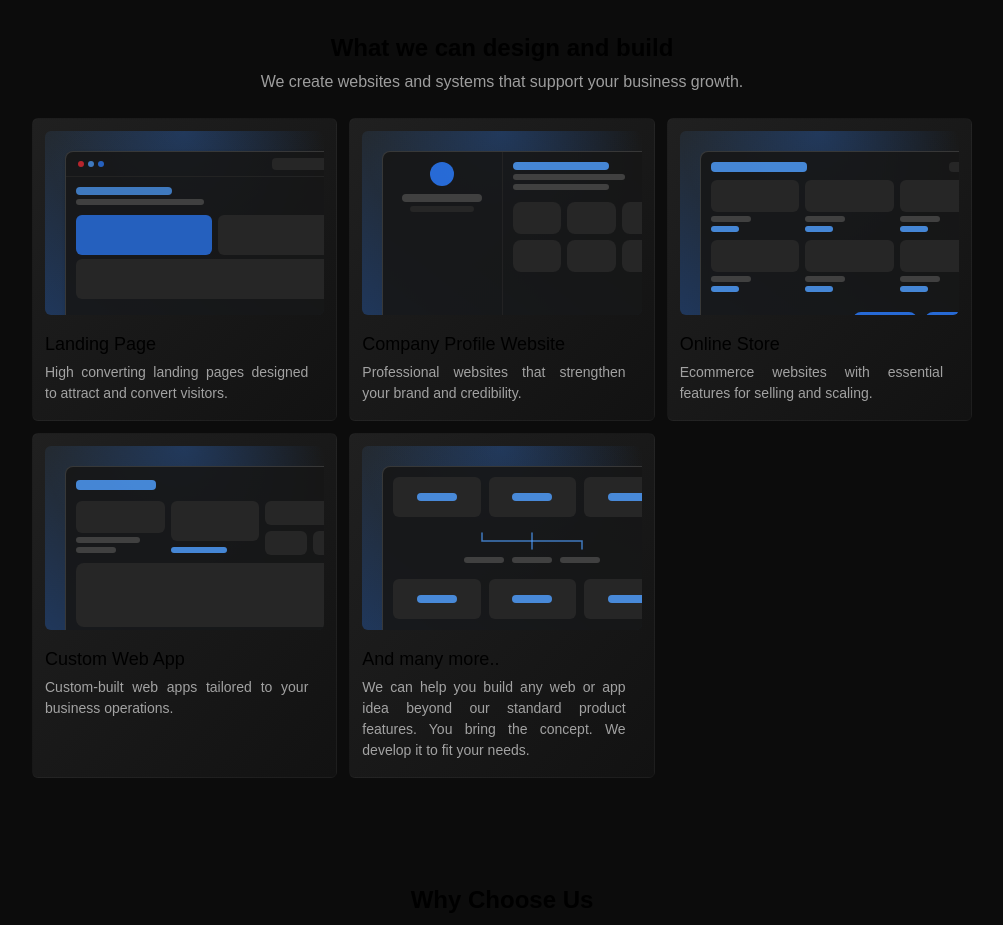
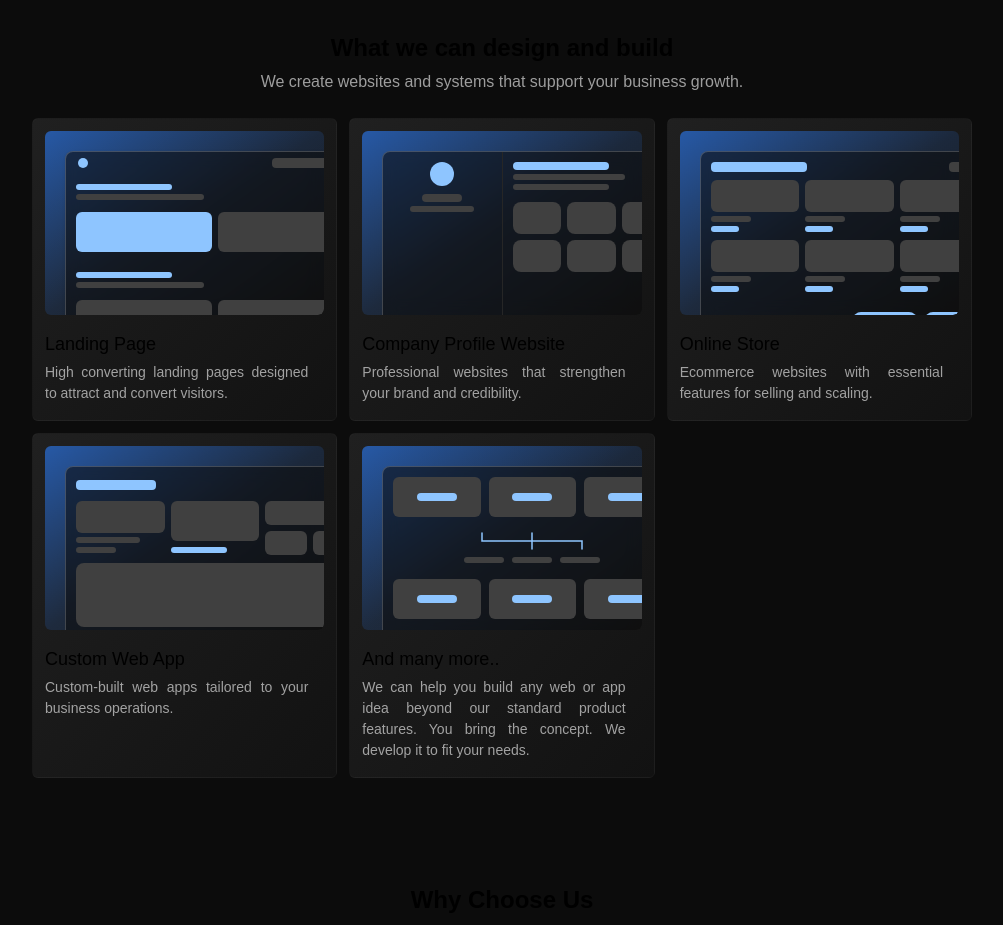
Before and after one commit to salman-setiawan/SAIA, a React (Vite) app: page / in a window 1280 px wide. Shown: the part 1080-2005 px from the top of the page, without its empty margins (138-1141 px from the left). Built offline with nearby package versions, Linux system fonts and the light colour scheme; a web font is replaced by a local one.

Commit message:
improving ui illustration

```diff
--- a/src/components/CardFeature.jsx
+++ b/src/components/CardFeature.jsx
@@ -6,54 +6,60 @@ const CardFeature = ({label, desc, index}) => {
     switch(index) {
       case 0: // Landing Page
         return (
-          <div className="relative h-46 w-full rounded-md bg-gradient-to-tr from-blue-500/28 via-blue-400/8 to-transparent overflow-hidden">
-            <div className="absolute inset-0 bg-[radial-gradient(circle_at_top,_#2B7FFF80,_transparent_60%)] opacity-50"></div>
-            <div className="absolute h-46 sm:w-[300px] inset-x-16 sm:inset-x-5 top-5 rounded-lg border border-neutral-700/80 bg-neutral-900/90 shadow-sm">
-              <div className="flex items-center justify-between border-b border-neutral-800/80 px-3 py-1.5">
-                <div className="flex gap-1">
-                  <span className="h-1.5 w-1.5 rounded-full bg-red-500/70"></span>
-                  <span className="h-1.5 w-1.5 rounded-full bg-blue-400/70"></span>
-                  <span className="h-1.5 w-1.5 rounded-full bg-blue-500/70"></span>
+          <div className="relative h-46 w-full rounded-md bg-gradient-to-br from-blue-500/60 via-blue-500/15 to-transparent overflow-hidden">
+            <div className="absolute h-46 sm:w-[300px] inset-x-16 sm:inset-x-5 top-5 rounded-lg border border-white/20 bg-[#0c0c0c]/55 backdrop-blur shadow-sm">
+              <div className="flex items-center justify-between px-3 py-1.5">
+                <span className="h-2.5 w-2.5 rounded-full bg-blue-300"></span>
+                <div className="h-2.5 w-20 rounded bg-neutral-700"></div>
+              </div>
+              <div className="p-2.5 space-y-1.5">
+                <div className="space-y-1">
+                  <div className="h-1.5 w-24 rounded bg-blue-300"></div>
+                  <div className="h-1.5 w-32 rounded bg-neutral-700"></div>
                 </div>
-                <div className="h-3 w-20 rounded bg-neutral-800"></div>
+                <div className="mt-3 flex gap-1.5">
+                  <div className="h-10 flex-1 rounded-md bg-blue-300"></div>
+                  <div className="h-10 flex-1 rounded-md bg-neutral-700"></div>
+                </div>
               </div>
-              <div className="p-2.5 space-y-1">
-                <div className="h-2 w-24 rounded bg-blue-400/70"></div>
-                <div className="h-1.5 w-32 rounded bg-neutral-700"></div>
-                <div className="mt-2.5 flex gap-1.5">
-                  <div className="h-10 flex-1 rounded-md bg-blue-500/70"></div>
-                  <div className="h-10 flex-1 rounded-md bg-neutral-800"></div>
+              <div className="p-2.5 space-y-1.5">
+                <div className="space-y-1">
+                  <div className="h-1.5 w-24 rounded bg-blue-300"></div>
+                  <div className="h-1.5 w-32 rounded bg-neutral-700"></div>
                 </div>
-                <div className="h-10 flex-1 rounded-md bg-neutral-800"></div>
+                <div className="mt-3 flex gap-1.5">
+                  <div className="h-10 flex-1 rounded-md bg-neutral-700"></div>
+                  <div className="h-10 flex-1 rounded-md bg-neutral-700"></div>
+                </div>
               </div>
             </div>
           </div>
         );
       case 1: // Company Profile Website
         return (
-          <div className="relative h-46 w-full rounded-md bg-gradient-to-tr from-blue-500/28 via-blue-400/8 to-transparent overflow-hidden">
-            <div className="absolute inset-0 bg-[radial-gradient(circle_at_top,_#2B7FFF80,_transparent_60%)] opacity-50"></div>
-            <div className="absolute h-46 sm:w-[300px] inset-x-16 sm:inset-x-5 top-5 rounded-lg border border-neutral-700/80 bg-neutral-900/90 flex overflow-hidden">
-              <div className="w-2/5 border-r border-neutral-800/80 p-2.5 space-y-2">
-                <div className="h-6 w-6 rounded-full bg-blue-500/80 mx-auto"></div>
+          <div className="relative h-46 w-full rounded-md bg-gradient-to-br from-blue-500/60 via-blue-500/15 to-transparent overflow-hidden">
+
+            <div className="absolute h-46 sm:w-[300px] inset-x-16 sm:inset-x-5 top-5 rounded-lg border border-white/20 bg-[#0c0c0c]/55 backdrop-blur flex overflow-hidden">
+              <div className="w-2/5 border-r border-neutral-800 p-2.5 space-y-2">
+                <div className="h-6 w-6 rounded-full bg-blue-300 mx-auto"></div>
                 <div className="space-y-1">
-                  <div className="h-2 w-20 rounded bg-neutral-700 mx-auto"></div>
-                  <div className="h-1.5 w-16 rounded bg-neutral-800 mx-auto"></div>
+                  <div className="h-2 w-10 rounded bg-neutral-700 mx-auto"></div>
+                  <div className="h-1.5 w-16 rounded bg-neutral-700 mx-auto"></div>
                 </div>
               </div>
               <div className="flex-1 p-2.5 space-y-3">
                 <div className="space-y-1">
-                  <div className="h-2 w-24 rounded bg-blue-400/80"></div>
+                  <div className="h-2 w-24 rounded bg-blue-300"></div>
                   <div className="h-1.5 w-28 rounded bg-neutral-700"></div>
                   <div className="h-1.5 w-24 rounded bg-neutral-700"></div>
                 </div>
                 <div className="mt-1 grid grid-cols-3 gap-1.5">
-                  <div className="h-8 rounded-lg bg-neutral-800"></div>
-                  <div className="h-8 rounded-lg bg-neutral-800"></div>
-                  <div className="h-8 rounded-lg bg-neutral-800"></div>
-                  <div className="h-8 rounded-lg bg-neutral-800"></div>
-                  <div className="h-8 rounded-lg bg-neutral-800"></div>
-                  <div className="h-8 rounded-lg bg-neutral-800"></div>
+                  <div className="h-8 rounded-lg bg-neutral-700"></div>
+                  <div className="h-8 rounded-lg bg-neutral-700"></div>
+                  <div className="h-8 rounded-lg bg-neutral-700"></div>
+                  <div className="h-8 rounded-lg bg-neutral-700"></div>
+                  <div className="h-8 rounded-lg bg-neutral-700"></div>
+                  <div className="h-8 rounded-lg bg-neutral-700"></div>
                 </div>
               </div>
             </div>
@@ -61,59 +67,59 @@ const CardFeature = ({label, desc, index}) => {
         );
       case 2: // Online Store
         return (
-          <div className="relative h-46 w-full rounded-md bg-gradient-to-tr from-blue-500/28 via-blue-400/8 to-transparent overflow-hidden">
-            <div className="absolute inset-0 bg-[radial-gradient(circle_at_top,_#2B7FFF80,_transparent_60%)] opacity-50"></div>
-            <div className="absolute h-46 sm:w-[300px] inset-x-16 sm:inset-x-5 top-5 rounded-lg border border-neutral-700/80 bg-neutral-900/90 p-2.5 space-y-2">
+          <div className="relative h-46 w-full rounded-md bg-gradient-to-br from-blue-500/60 via-blue-500/15 to-transparent overflow-hidden">
+
+            <div className="absolute h-46 sm:w-[300px] inset-x-16 sm:inset-x-5 top-5 rounded-lg border border-white/20 bg-[#0c0c0c]/55 backdrop-blur p-2.5 space-y-2">
               <div className="flex items-center justify-between">
-                <div className="h-2.5 w-24 rounded bg-blue-400/80"></div>
-                <div className="h-2.5 w-10 rounded bg-neutral-800"></div>
+                <div className="h-2.5 w-24 rounded bg-blue-300"></div>
+                <div className="h-2.5 w-10 rounded bg-neutral-700"></div>
               </div>
               <div className="grid grid-cols-3 gap-x-1.5 gap-y-2">
                 <div className="space-y-1">
-                  <div className="h-8 rounded-md bg-neutral-800"></div>
+                  <div className="h-8 rounded-md bg-neutral-700"></div>
                   <div className="h-1.5 w-10 rounded bg-neutral-700"></div>
-                  <div className="h-1.5 w-7 rounded bg-blue-400/80"></div>
+                  <div className="h-1.5 w-7 rounded bg-blue-300"></div>
                 </div>
                 <div className="space-y-1">
-                  <div className="h-8 rounded-md bg-neutral-800"></div>
+                  <div className="h-8 rounded-md bg-neutral-700"></div>
                   <div className="h-1.5 w-10 rounded bg-neutral-700"></div>
-                  <div className="h-1.5 w-7 rounded bg-blue-400/80"></div>
+                  <div className="h-1.5 w-7 rounded bg-blue-300"></div>
                 </div>
                 <div className="space-y-1">
-                  <div className="h-8 rounded-md bg-neutral-800"></div>
+                  <div className="h-8 rounded-md bg-neutral-700"></div>
                   <div className="h-1.5 w-10 rounded bg-neutral-700"></div>
-                  <div className="h-1.5 w-7 rounded bg-blue-400/80"></div>
+                  <div className="h-1.5 w-7 rounded bg-blue-300"></div>
                 </div>
                 <div className="space-y-1">
-                  <div className="h-8 rounded-md bg-neutral-800"></div>
+                  <div className="h-8 rounded-md bg-neutral-700"></div>
                   <div className="h-1.5 w-10 rounded bg-neutral-700"></div>
-                  <div className="h-1.5 w-7 rounded bg-blue-400/80"></div>
+                  <div className="h-1.5 w-7 rounded bg-blue-300"></div>
                 </div>
                 <div className="space-y-1">
-                  <div className="h-8 rounded-md bg-neutral-800"></div>
+                  <div className="h-8 rounded-md bg-neutral-700"></div>
                   <div className="h-1.5 w-10 rounded bg-neutral-700"></div>
-                  <div className="h-1.5 w-7 rounded bg-blue-400/80"></div>
+                  <div className="h-1.5 w-7 rounded bg-blue-300"></div>
                 </div>
                 <div className="space-y-1">
-                  <div className="h-8 rounded-md bg-neutral-800"></div>
+                  <div className="h-8 rounded-md bg-neutral-700"></div>
                   <div className="h-1.5 w-10 rounded bg-neutral-700"></div>
-                  <div className="h-1.5 w-7 rounded bg-blue-400/80"></div>
+                  <div className="h-1.5 w-7 rounded bg-blue-300"></div>
                 </div>
               </div>
               <div className="flex justify-end pt-3 gap-x-2">
-                <div className="h-4.5 w-16 rounded-lg bg-blue-500/80"></div>
-                <div className="h-4.5 w-16 rounded-lg bg-blue-500/80"></div>
+                <div className="h-4.5 w-16 rounded-lg bg-blue-300"></div>
+                <div className="h-4.5 w-16 rounded-lg bg-blue-300"></div>
               </div>
             </div>
           </div>
         );
       case 3: // Custom Web App
         return (
-          <div className="relative h-46 w-full rounded-md bg-gradient-to-tr from-blue-500/28 via-blue-400/8 to-transparent overflow-hidden">
-            <div className="absolute inset-0 bg-[radial-gradient(circle_at_top,_#2B7FFF80,_transparent_60%)] opacity-50"></div>
-            <div className="absolute h-46 sm:w-[300px] inset-x-16 sm:inset-x-5 top-5 rounded-lg border border-neutral-700/80 bg-neutral-900/90 p-2.5 space-y-2">
+          <div className="relative h-46 w-full rounded-md bg-gradient-to-br from-blue-500/60 via-blue-500/15 to-transparent overflow-hidden">
+
+            <div className="absolute h-46 sm:w-[300px] inset-x-16 sm:inset-x-5 top-5 rounded-lg border border-white/20 bg-[#0c0c0c]/55 backdrop-blur p-2.5 space-y-2">
               <div className="flex items-center justify-between gap-2">
-                <div className="h-2.5 w-20 rounded bg-blue-400/80"></div>
+                <div className="h-2.5 w-20 rounded bg-blue-300"></div>
                 <svg xmlns="http://www.w3.org/2000/svg" className="h-4 w-4 text-blue-400" viewBox="0 0 24 24" fill="none" stroke="currentColor" strokeWidth="1.5" strokeLinecap="round" strokeLinejoin="round">
                   <polyline points="16 18 22 12 16 6"></polyline>
                   <polyline points="8 6 2 12 8 18"></polyline>
@@ -121,43 +127,43 @@ const CardFeature = ({label, desc, index}) => {
               </div>
               <div className="grid grid-cols-3 gap-1.5">
                 <div className="space-y-1">
-                  <div className="h-8 rounded-md bg-neutral-800"></div>
+                  <div className="h-8 rounded-md bg-neutral-700"></div>
                   <div className="h-1.5 w-16 rounded bg-neutral-700"></div>
                   <div className="h-1.5 w-10 rounded bg-neutral-700"></div>
                 </div>
                 <div className="space-y-1.5">
-                  <div className="h-10 rounded-md bg-neutral-800"></div>
-                  <div className="h-1.5 w-14 rounded bg-blue-400/80"></div>
+                  <div className="h-10 rounded-md bg-neutral-700"></div>
+                  <div className="h-1.5 w-14 rounded bg-blue-300"></div>
                 </div>
                 <div className="space-y-1.5">
-                  <div className="h-6 rounded-md bg-neutral-800"></div>
+                  <div className="h-6 rounded-md bg-neutral-700"></div>
                   <div className="grid grid-cols-2 gap-x-1.5">
-                    <div className="h-6 rounded-md bg-neutral-800"></div>
-                    <div className="h-6 rounded-md bg-neutral-800"></div>
+                    <div className="h-6 rounded-md bg-neutral-700"></div>
+                    <div className="h-6 rounded-md bg-neutral-700"></div>
                   </div>
                 </div>
               </div>
-              <div className="h-16 flex-1 rounded-lg bg-neutral-800"></div>
+              <div className="h-16 flex-1 rounded-lg bg-neutral-700"></div>
             </div>
           </div>
         );
       case 4: // ERP System
         return (
-          <div className="relative h-46 w-full rounded-md bg-gradient-to-tr from-blue-500/28 via-blue-400/8 to-transparent overflow-hidden">
-            <div className="absolute inset-0 bg-[radial-gradient(circle_at_top,_#2B7FFF80,_transparent_60%)] opacity-50"></div>
-            <div className="absolute h-46 sm:w-[300px] inset-x-16 sm:inset-x-5 top-5 rounded-lg border border-neutral-700/80 bg-neutral-900/90 p-2.5">
+          <div className="relative h-46 w-full rounded-md bg-gradient-to-br from-blue-500/60 via-blue-500/15 to-transparent overflow-hidden">
+
+            <div className="absolute h-46 sm:w-[300px] inset-x-16 sm:inset-x-5 top-5 rounded-lg border border-white/20 bg-[#0c0c0c]/55 backdrop-blur p-2.5">
               <div className="grid grid-cols-3 gap-2">
-                <div className="relative flex items-center justify-center h-10 rounded-md bg-neutral-800">
-                  <div className="h-2 w-10 rounded bg-blue-400/80"></div>
+                <div className="relative flex items-center justify-center h-10 rounded-md bg-neutral-700">
+                  <div className="h-2 w-10 rounded bg-blue-300"></div>
                 </div>
-                <div className="relative flex items-center justify-center h-10 rounded-md bg-neutral-800">
-                  <div className="h-2 w-10 rounded bg-blue-400/80"></div>
+                <div className="relative flex items-center justify-center h-10 rounded-md bg-neutral-700">
+                  <div className="h-2 w-10 rounded bg-blue-300"></div>
                 </div>
-                <div className="relative flex items-center justify-center h-10 rounded-md bg-neutral-800">
-                  <div className="h-2 w-10 rounded bg-blue-400/80"></div>
+                <div className="relative flex items-center justify-center h-10 rounded-md bg-neutral-700">
+                  <div className="h-2 w-10 rounded bg-blue-300"></div>
                 </div>
               </div>
-              <svg xmlns="http://www.w3.org/2000/svg" className="mt-3 h-6 w-full text-blue-400/70" viewBox="0 0 120 24" fill="none" stroke="currentColor" strokeWidth="1.5" strokeLinecap="round">
+              <svg xmlns="http://www.w3.org/2000/svg" className="mt-3 h-6 w-full text-blue-300" viewBox="0 0 120 24" fill="none" stroke="currentColor" strokeWidth="1.5" strokeLinecap="round">
                 <path d="M10 4 L10 12 L60 12 L60 20" />
                 <path d="M60 4 L60 12 L110 12 L110 20" />
               </svg>
@@ -167,14 +173,14 @@ const CardFeature = ({label, desc, index}) => {
                 <div className="h-1.5 w-10 rounded bg-neutral-700"></div>
               </div>
               <div className="grid grid-cols-3 gap-2 pt-4">
-                <div className="relative flex items-center justify-center h-10 rounded-md bg-neutral-800">
-                  <div className="h-2 w-10 rounded bg-blue-400/80"></div>
+                <div className="relative flex items-center justify-center h-10 rounded-md bg-neutral-700">
+                  <div className="h-2 w-10 rounded bg-blue-300"></div>
                 </div>
-                <div className="relative flex items-center justify-center h-10 rounded-md bg-neutral-800">
-                  <div className="h-2 w-10 rounded bg-blue-400/80"></div>
+                <div className="relative flex items-center justify-center h-10 rounded-md bg-neutral-700">
+                  <div className="h-2 w-10 rounded bg-blue-300"></div>
                 </div>
-                <div className="relative flex items-center justify-center h-10 rounded-md bg-neutral-800">
-                  <div className="h-2 w-10 rounded bg-blue-400/80"></div>
+                <div className="relative flex items-center justify-center h-10 rounded-md bg-neutral-700">
+                  <div className="h-2 w-10 rounded bg-blue-300"></div>
                 </div>
               </div>
             </div>
```
